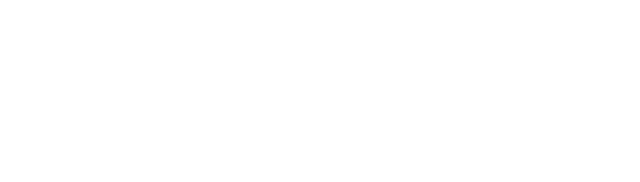
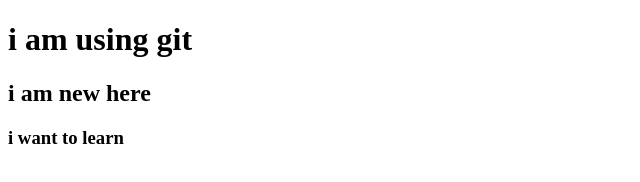
Before and after one commit to BubbleNowrin/my-second-repo, a plain HTML site: page index.html in a window 1280 px wide. Shown: the whole page, without its empty margins (0-640 px from the left). Drawn offline with Linux system fonts and the light colour scheme.

Commit message:
something

```diff
--- a/index.html
+++ b/index.html
@@ -7,6 +7,9 @@
     <title>My second repo</title>
 </head>
 <body>
+    <h1>i am using git</h1>
+    <h2>i am new here</h2>
+    <h3>i want to learn</h3>
 
 </body>
 </html>
```
